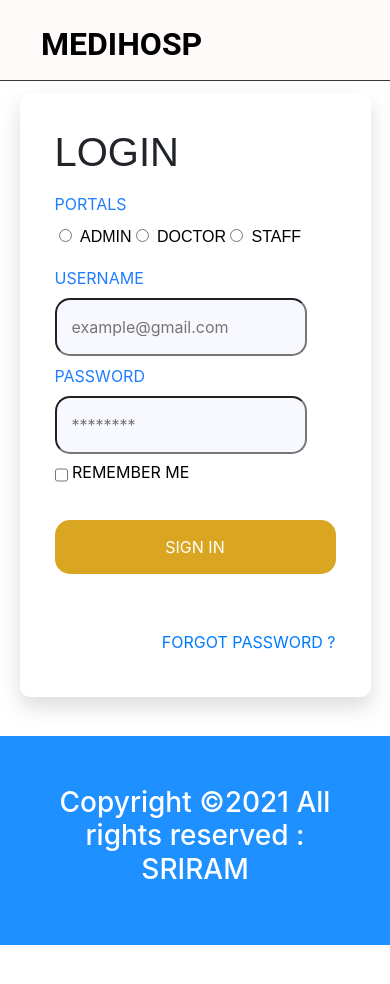
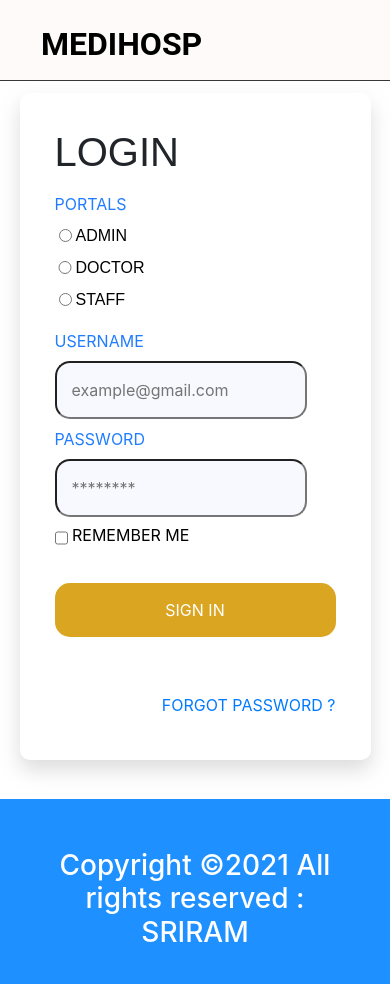
Before and after one commit to SRIRAM-RA/Hospital-Web-UI, a React (Create React App) app: page / in a window 390 px wide. Both pictures are taken after a click on the link "LOGIN". Shown: the top 984 px of the page. Before the commit the page ends 945 px from the top, so only its background shows below. Built offline with nearby package versions, Linux system fonts and the light colour scheme; a web font is replaced by a local one.

Commit message:
added class for alignment

```diff
--- a/src/components/login.jsx
+++ b/src/components/login.jsx
@@ -19,9 +19,15 @@ class Login extends Component{
                 <form action="">
                     <h1 id="login-head"> LOGIN </h1>
                     <label id="label">PORTALS</label><br/>
-                    <input type="radio"  onClick={this.portalUpdate} id="admin" value="admin" name="portal" className="radial-buttons"/> <label for="admin" id="radio-label">ADMIN</label>
-                    <input type="radio"  onClick={this.portalUpdate} id="doctor" value="doctor" name="portal" className="radial-buttons"/> <label for="doctor" id="radio-label">DOCTOR</label>
-                    <input type="radio"  onClick={this.portalUpdate} id="staff" value="staff" name="portal" className="radial-buttons"/> <label for="staff" id="radio-label">STAFF</label><br/>
+                    <div className="radial-btns">
+                        <input type="radio"  onClick={this.portalUpdate} id="admin" value="admin" name="portal" className="radial-buttons"/> <label for="admin" id="radio-label">ADMIN</label> <br/>
+                    </div>
+                    <div className="radial-btns">
+                        <input type="radio"  onClick={this.portalUpdate} id="doctor" value="doctor" name="portal" className="radial-buttons"/> <label for="doctor" id="radio-label">DOCTOR</label><br/>
+                    </div>
+                    <div className="radial-btns">
+                        <input type="radio"  onClick={this.portalUpdate} id="staff" value="staff" name="portal" className="radial-buttons"/> <label for="staff" id="radio-label">STAFF</label><br/>
+                    </div>
                     <label id="label">USERNAME</label>
                     <input type="email" placeholder="example@gmail.com" id="input" ></input>
                     <label id="label">PASSWORD</label>
--- a/src/index.css
+++ b/src/index.css
@@ -958,10 +958,6 @@ font-size: x-large;
 }
 
 @media screen and (max-width:500px) {
-
-  .remember{
-    margin-top: 2%;
-  }
   #head{
     margin-left: 0%;
   }
@@ -1044,6 +1040,16 @@ font-size: x-large;
   }
   .radial-buttons{
     width: 21px;
+    margin-top: -10%;
+  }
+  .remember{
+    margin-top: 2%;
+  }
+  .radial-btns{
+    width: 90px;
+    display: flex;
+    flex-direction: row;
+    align-items: center;
   }
   #submit{
     width: 100%;
```
